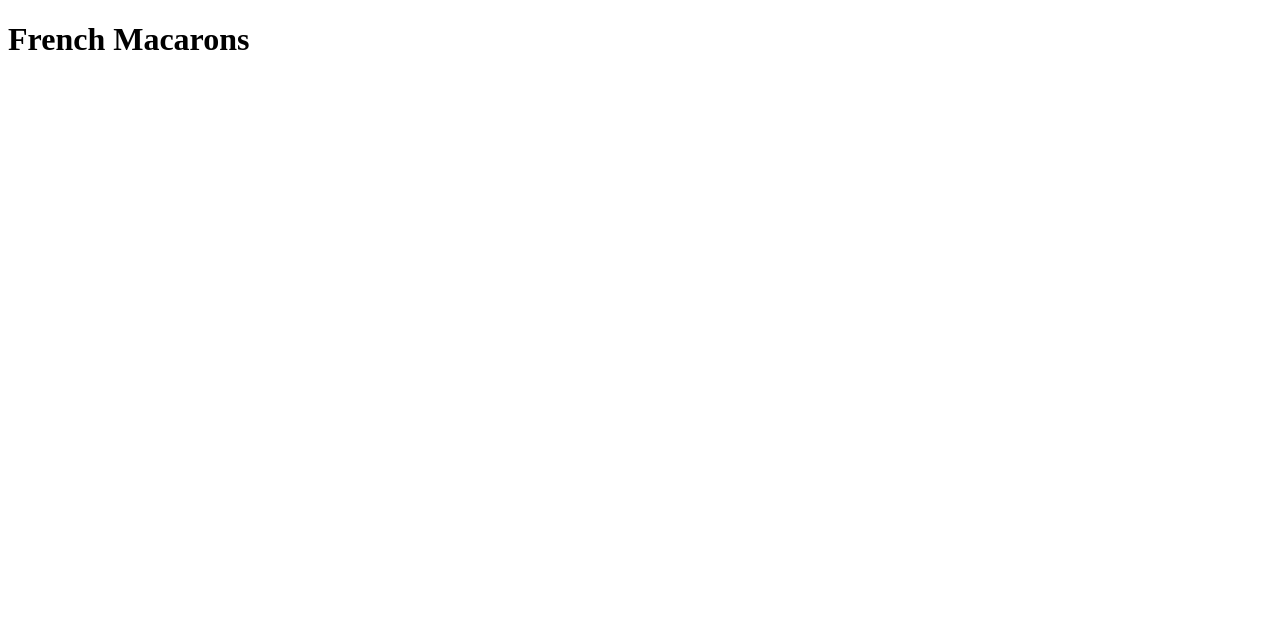
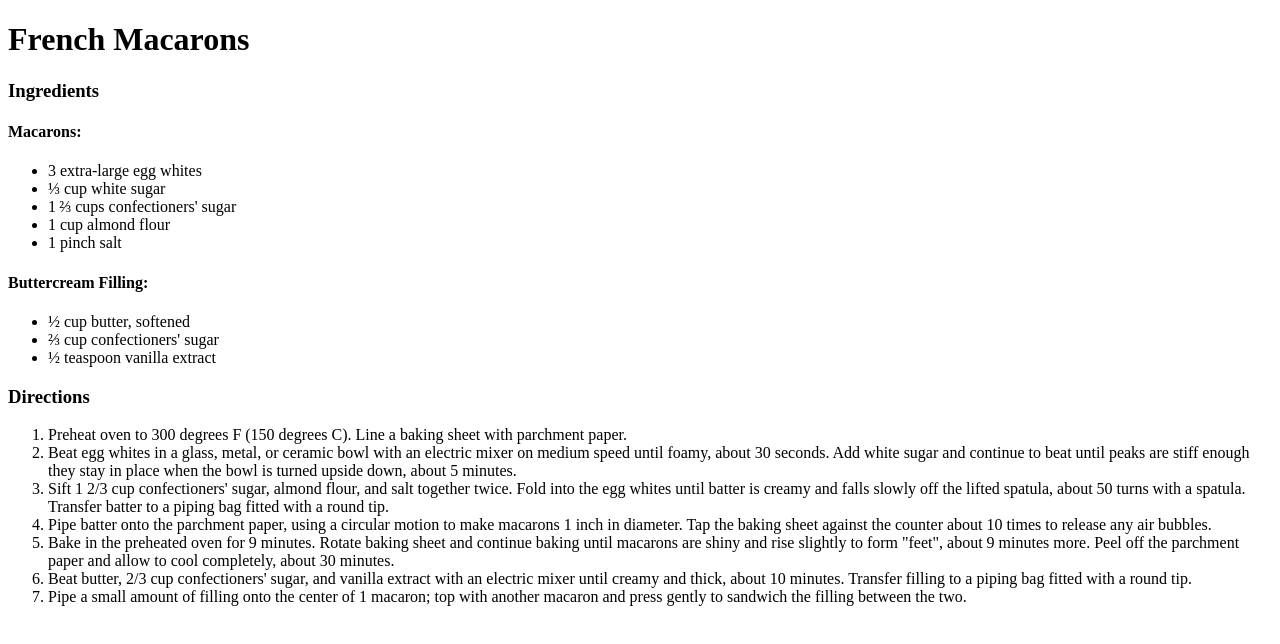
Before and after one commit to amuhana/odin-recipes, a plain HTML site: page recipes/french-macarons.html in a window 1280 px wide. Drawn offline with Linux system fonts and the light colour scheme.

Commit message:
Added ingridients and directions content

```diff
--- a/recipes/french-macarons.html
+++ b/recipes/french-macarons.html
@@ -7,6 +7,37 @@
     <title>Odin Recipes | French Macarons</title>
 </head>
 <body>
+
     <h1>French Macarons</h1>
+
+    <h3>Ingredients</h3>
+
+    <h4>Macarons:</h4>
+    <ul>
+        <li>3 extra-large egg whites </li>
+        <li>⅓ cup white sugar</li>
+        <li>1 ⅔ cups confectioners' sugar</li>
+        <li>1 cup almond flour</li>
+        <li>1 pinch salt</li>
+    </ul>
+
+    <h4>Buttercream Filling:</h4>
+    <ul>
+        <li>½ cup butter, softened</li>
+        <li>⅔ cup confectioners' sugar</li>
+        <li>½ teaspoon vanilla extract</li>
+    </ul>
+
+    <h3>Directions</h3>
+    <ol>
+        <li>Preheat oven to 300 degrees F (150 degrees C). Line a baking sheet with parchment paper.</li>
+        <li>Beat egg whites in a glass, metal, or ceramic bowl with an electric mixer on medium speed until foamy, about 30 seconds. Add white sugar and continue to beat until peaks are stiff enough they stay in place when the bowl is turned upside down, about 5 minutes.</li>
+        <li>Sift 1 2/3 cup confectioners' sugar, almond flour, and salt together twice. Fold into the egg whites until batter is creamy and falls slowly off the lifted spatula, about 50 turns with a spatula. Transfer batter to a piping bag fitted with a round tip.</li>
+        <li>Pipe batter onto the parchment paper, using a circular motion to make macarons 1 inch in diameter. Tap the baking sheet against the counter about 10 times to release any air bubbles.</li>
+        <li>Bake in the preheated oven for 9 minutes. Rotate baking sheet and continue baking until macarons are shiny and rise slightly to form "feet", about 9 minutes more. Peel off the parchment paper and allow to cool completely, about 30 minutes.</li>
+        <li>Beat butter, 2/3 cup confectioners' sugar, and vanilla extract with an electric mixer until creamy and thick, about 10 minutes. Transfer filling to a piping bag fitted with a round tip.</li>
+        <li>Pipe a small amount of filling onto the center of 1 macaron; top with another macaron and press gently to sandwich the filling between the two.</li>
+    </ol>
+
 </body>
 </html>
```
Also changed, not shown: recipes/chocolate-chip-cookie.html (+25 -0 lines), recipes/swedish-pastry.html (+29 -0 lines).
